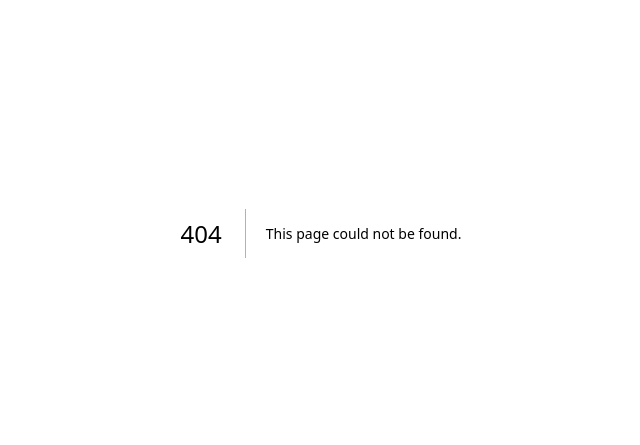
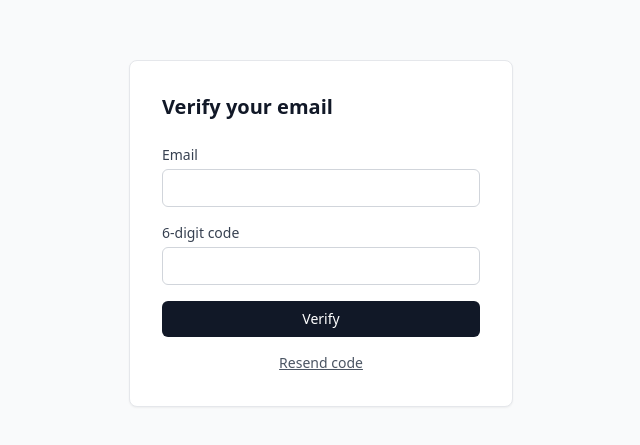
Before and after one commit to PrajwolKhadka/adaptive-code-test, a Next.js app in the folder frontend/: page /verify-email in a window 1280 px wide. Before the commit this address had no page. Shown: the part 167-612 px from the top of the page, without its empty margins (319-959 px from the left). Built offline with nearby package versions, Linux system fonts and the light colour scheme; no server answers.

Commit message:
email verification

```diff
--- a/frontend/src/app/page.tsx
+++ b/frontend/src/app/page.tsx
@@ -1,7 +1,15 @@
 export default function Home() {
   return (
-    <main className="flex min-h-screen items-center justify-center">
+    <main className="flex min-h-screen flex-col items-center justify-center gap-4">
       <h1 className="text-2xl font-semibold">Adaptive Code Platform</h1>
+      <div className="flex gap-3">
+        <a href="/login" className="rounded-md bg-gray-900 px-4 py-2 text-sm font-medium text-white hover:bg-gray-800">
+          Log in
+        </a>
+        <a href="/register" className="rounded-md border border-gray-300 px-4 py-2 text-sm font-medium hover:bg-gray-50">
+          Register
+        </a>
+      </div>
     </main>
   );
 }
--- /dev/null
+++ b/frontend/src/app/verify-email/page.tsx
@@ -0,0 +1,66 @@
+"use client";
+
+import { Suspense, useState } from "react";
+import { useRouter, useSearchParams } from "next/navigation";
+import { apiClient } from "@/lib/apiClient";
+import { getApiErrorMessage } from "@/lib/apiError";
+import { AuthCard, FormField, SubmitButton, ErrorText } from "@/components/AuthForm";
+
+function VerifyEmailForm() {
+  const router = useRouter();
+  const searchParams = useSearchParams();
+  const [email, setEmail] = useState(searchParams.get("email") ?? "");
+  const [otp, setOtp] = useState("");
+  const [loading, setLoading] = useState(false);
+  const [error, setError] = useState<string | null>(null);
+  const [resendMessage, setResendMessage] = useState<string | null>(null);
+
+  async function handleSubmit(e: React.FormEvent) {
+    e.preventDefault();
+    setLoading(true);
+    setError(null);
+    try {
+      await apiClient.post("/auth/verify-email", { email, otp });
+      router.push("/login?verified=1");
+    } catch (err) {
+      setError(getApiErrorMessage(err));
+    } finally {
+      setLoading(false);
+    }
+  }
+
+  async function handleResend() {
+    setError(null);
+    setResendMessage(null);
+    try {
+      const res = await apiClient.post("/auth/resend-verification", { email });
+      setResendMessage(res.data?.message ?? "If that account exists, a new code was sent.");
+    } catch (err) {
+      setError(getApiErrorMessage(err));
+    }
+  }
+
+  return (
+    <AuthCard title="Verify your email">
+      <form onSubmit={handleSubmit}>
+        <ErrorText message={error} />
+        {resendMessage && <p className="mb-4 text-sm text-green-700">{resendMessage}</p>}
+        <FormField label="Email" type="email" value={email} onChange={setEmail} autoComplete="email" />
+        <FormField label="6-digit code" type="text" value={otp} onChange={setOtp} maxLength={6} autoComplete="one-time-code" />
+        <SubmitButton loading={loading}>Verify</SubmitButton>
+      </form>
+      <button onClick={handleResend} className="mt-4 w-full text-center text-sm text-gray-600 underline">
+        Resend code
+      </button>
+    </AuthCard>
+  );
+}
+
+export default function VerifyEmailPage() {
+  // useSearchParams requires a Suspense boundary in the App Router.
+  return (
+    <Suspense>
+      <VerifyEmailForm />
+    </Suspense>
+  );
+}
```
